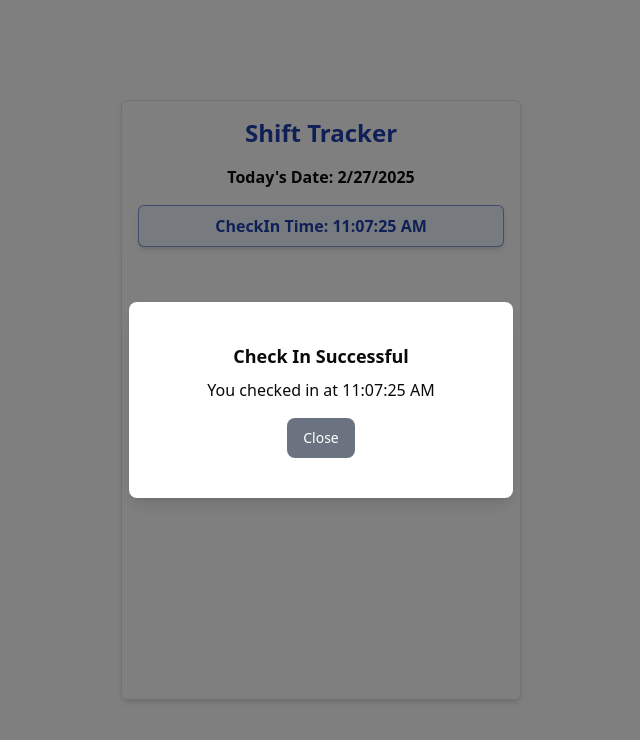
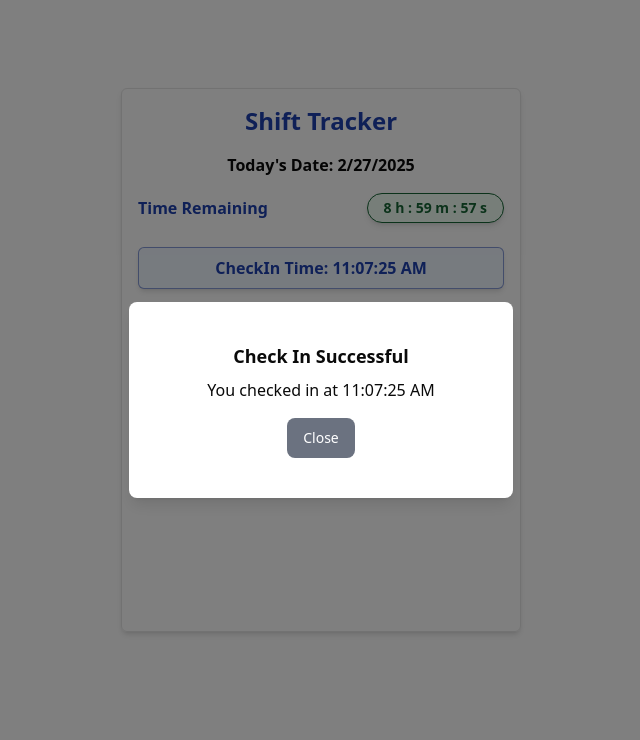
Before and after one commit to gauravThakur-sgl/shift-tracker, a React (Vite) app: page / in a window 1280 px wide. Both pictures are taken after a click on the button "Check In". Shown: the top 740 px of the page, without its empty margins (319-959 px from the left). Built offline with nearby package versions, Linux system fonts and the light colour scheme.

Commit message:
Added countdown feature

```diff
--- a/src/page/ShiftTracker.tsx
+++ b/src/page/ShiftTracker.tsx
@@ -10,6 +10,7 @@ export const ShiftTracker = () => {
   const [checkOutTime, setCheckOutTime] = useState<Date | string>("");
   const [isShiftOver, setIsShiftOver] = useState(false);
   const [lastcheckin, setLastCheckIn] = useState("");
+  const [timeLeft, setTimeLeft] = useState("");
   const [popupState, setPopupState] = useState({
     showPopup: false,
     checkoutPopup: false,
@@ -37,6 +38,25 @@ export const ShiftTracker = () => {
       setLastCheckIn(new Date(savedData.savedLastCheckIn).toLocaleTimeString());
     }
   }, [savedData.savedCheckInTime, savedData.savedCheckOutTime, savedData.savedIsShiftOver, savedData.savedLastCheckIn]);
+
+  useEffect(() => {
+    if (checkInTime && !isShiftOver) {
+      const interval = setInterval(() => {
+        const currentTime = new Date();
+        const checkIn = new Date(checkInTime);
+        const shiftDuration = 9 * 60 * 60 * 1000; // 9 hours in ms
+        const endTime = new Date(checkIn.getTime() + shiftDuration);
+        const remainingTime = endTime.getTime() - currentTime.getTime();
+        if (remainingTime > 0) {
+          setTimeLeft(convertTime(remainingTime));
+        } else {
+          setTimeLeft("Shift Over");
+          clearInterval(interval);
+        }
+      }, 100);
+      return () => clearInterval(interval);
+    }
+  }, [checkInTime, isShiftOver]);
 
   const handleCheckIn = () => {
     setIsShiftOver(false);
@@ -94,8 +114,8 @@ export const ShiftTracker = () => {
   const showLastCheckIn = lastcheckin && !checkInTime && !isShiftOver; // show last checkin time only when checkin time is not present and shift is not over
 
   return (
-    <div className="h-screen flex justify-center items-center">
-      <div className="shadow-md rounded-md m-2 border flex flex-col justify-start w-full gap-2 p-4 min-h-shift-tracker pb-10 max-w-screen-mobile">
+    <div className="h-screen flex justify-center pt-20 pb-40 px-2">
+      <div className="shadow-md rounded-md m-2 border flex flex-col justify-start w-full gap-2 p-4  max-w-screen-mobile">
         <h3 className="text-2xl font-bold text-blue-800 text-center">Shift Tracker</h3>
 
         <p className="text-center font-semibold my-2">Today's Date: {new Date().toLocaleDateString()}</p>
@@ -106,12 +126,22 @@ export const ShiftTracker = () => {
           </InfoCard>
         )}
 
+        {checkInTime && (
+          <div className="flex justify-between items-center pb-4">
+            <p className="font-semibold text-blue-800">Time Remaining</p>
+            {timeLeft && (
+              <span className="rounded-full px-4 p-1 border border-green-800 text-green-800 bg-green-50 text-sm font-semibold shadow-md">
+                {timeLeft.replace("hour", "h :").replace("minutes", "m :").replace("seconds", "s")}
+              </span>
+            )}
+          </div>
+        )}
+
         {checkInTime && !isShiftOver && (
           <InfoCard className="text-blue-800 bg-blue-50 border-blue-800">
             CheckIn Time: {new Date(checkInTime).toLocaleTimeString()}
           </InfoCard>
         )}
-
 
         {checkOutTime && !isShiftOver && (
           <InfoCard className="text-red-500 border-red-500 bg-red-50 font-medium flex flex-col justify-center">
```
